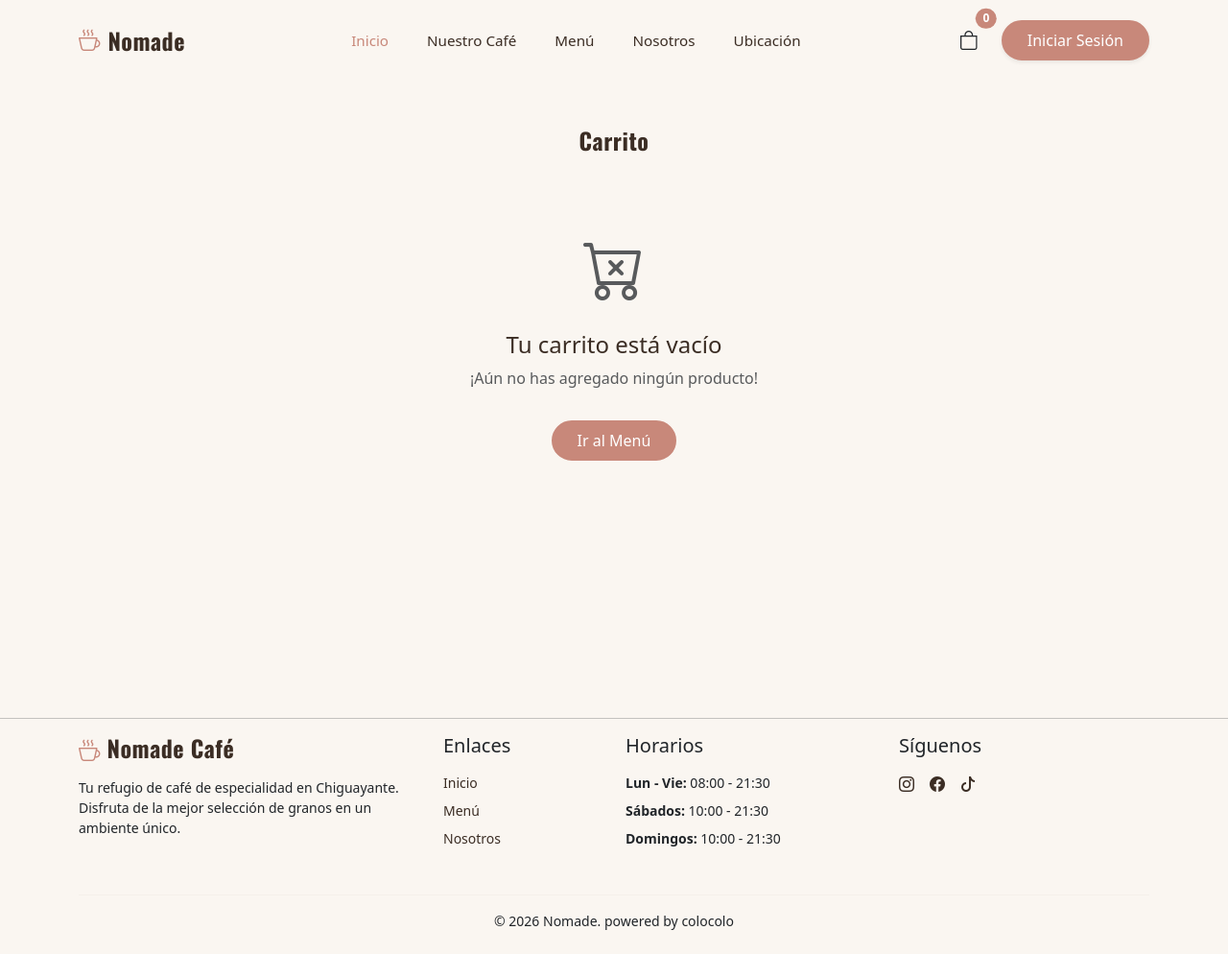
After one commit to xannbtw/webdjango, a Django app: page /carrito/ in a window 1280 px wide. The commit adds this page. Shown: the whole page at 96% size. Run offline with Django 5.2, Linux system fonts and the light colour scheme.

Commit message:
carrito y comentarios, falta borrar los productos del carrito

```diff
--- /dev/null
+++ b/catalogo/context_processors.py
@@ -0,0 +1,7 @@
+def cantidad_carrito(request):
+    total = 0
+    if 'carrito' in request.session: # si ya hay un carrito
+        for key, value in request.session['carrito'].items():
+            total += value['cantidad'] # suma la cantidad de cada prod guardado
+
+    return {'cantidad_carrito' : total} #envia la cantidad al html
--- a/catalogo/templates/catalogo/base.html
+++ b/catalogo/templates/catalogo/base.html
@@ -39,10 +39,10 @@
                     </ul>
 
                     <div class="d-flex align-items-center gap-3">
-                        <a href="#" class="position-relative text-dark text-decoration-none p-2">
+                        <a href="{% url 'ver_carrito' %}" class="position-relative text-dark text-decoration-none p-2">
                             <i class="bi bi-bag fs-5"></i>
                             <span class="position-absolute top-0 start-100 translate-middle badge rounded-pill" style="background-color: var(--primary); font-size: 0.75rem;">
-                                0
+                                {{cantidad_carrito | default:"0"}}
                             </span>
                         </a>
 
@@ -67,6 +67,7 @@
 
 
         <footer class="pt-5 pb-4 mt-5">
+            <hr class="mt-2 mb-3" style="border-color: solid var(--border);">
             <div class="container">
                 <div class="row">
 
--- /dev/null
+++ b/catalogo/templates/catalogo/carrito.html
@@ -0,0 +1,53 @@
+{% extends 'catalogo/base.html' %}
+
+{% block content %}
+
+<div class="container py-5" style="min-height: 70vh;">
+    <h2 class="brand-text mb-4 text-center">Carrito</h2>
+
+    {% if carrito_list %}
+        <div class="card shadow-sm border-0" style="border-radius: 15px; background-color: var(--card);">
+            <div class="card-body p-4">
+                <div class="table-responsive">
+                    <table class="table table-borderless align-middle">
+                        <thead style="border-bottom: 2p x solid var(--border);">
+                            <tr class="text-muted">
+                                <th>Producto</th>
+                                <th>Precio</th>
+                                <th>Cantidad</th>
+                                <th class="text-end">Subtotal</th>
+                            </tr>
+                        </thead>
+                        <tbody>
+                            {% for item in carrito_list %}
+                            <tr style="border-bottom: 1px solid var(--border);">
+                                <td class="py-3 fw-bold" style="color: var(--foreground);">{{ item.nombre }}</td>
+                                <td class="py-3 text-muted">${{ item.precio }}</td>
+                                <td class="py-3">{{ item.cantidad }}</td>
+                                <td class="py-3 text-end fw-bold" style="color: var(--primary);">${{ item.subtotal }}</td>
+                            </tr>
+                            {% endfor %}
+                        </tbody>
+                    </table>
+                </div>
+
+                <div class="d-flex flex-column align-items-end mt-4 pt-3" style="border-top: 2px solid var(--border);">
+                    <h3 class="brand-text">Total: <span style="color: var(--primary);">${{ total_carrito }}</span></h3>
+                    <div class="mt-3 d-flex gap-2">
+                        <a href="{% url 'menu' %}" class="btn btn-outline-dark rounded-pill px-4">Seguir Comprando</a>
+                        <a href="#" class="btn rounded-pill px-4 shadow-sm">Finalizar Pedido</a>
+                    </div>
+                </div>
+            </div>
+        </div>
+    {% else %}
+        <div class="text-center py-5">
+            <i class="bi bi-cart-x text-muted" style="font-size: 4rem;"></i>
+            <h4 class="mt-3" style="color: var(--foreground);">Tu carrito está vacío</h4>
+            <p class="text-muted">¡Aún no has agregado ningún producto!</p>
+            <a href="{% url 'menu' %}" class="btn rounded-pill px-4 mt-3">Ir al Menú</a>
+        </div>
+    {% endif %}
+</div>
+
+{% endblock content %}
--- a/catalogo/templates/catalogo/inicio.html
+++ b/catalogo/templates/catalogo/inicio.html
@@ -46,7 +46,7 @@
                         <div class="mt-auto">
                             <h5 class="fw-bold mb-3" style="color: var(--primary);">${{ producto.precio }}</h5>
 
-                            <form action="#" method="POST">
+                            <form action="{% url 'agregar_carrito' producto.id %}" method="POST">
                                 {% csrf_token %}
                                 <input type="hidden" name="product_id" value="{{ producto.id }}">
                                 <button type="submit" class="btn btn-outline-dark rounded-pill w-100">Agregar al Carrito</button>
--- a/catalogo/templates/catalogo/productos.html
+++ b/catalogo/templates/catalogo/productos.html
@@ -29,7 +29,7 @@
                     <p class="card-text text-muted small mb-3">{{ producto.descripcion|truncatewords:15 }}</p>
                     <h5 class="fw-bold mb-3" style="color: var(--primary);">${{ producto.precio }}</h5>
 
-                    <form action="#" method="POST">
+                    <form action="{% url 'agregar_carrito' producto.id %}" method="POST">
                         {% csrf_token %}
                         <input type="hidden" name="product_id" value="{{ producto.id }}">
                         <button type="submit" class="btn btn-outline-dark rounded-pill w-100">Agregar al Carrito</button>
--- a/catalogo/urls.py
+++ b/catalogo/urls.py
@@ -7,5 +7,7 @@ urlpatterns = [
     path('menu/', views.menu_view, name='menu'),
     path('categoria/<int:categoria_id>/', views.ordernar_categorias_view, name='filtro_categoria'),
     path('nuestro-cafe/', views.cafe_views, name='nuestro_cafe'),
-    path('ubicacion/', views.ubi_views, name='ubicacion')
+    path('ubicacion/', views.ubi_views, name='ubicacion'),
+    path('agregar/<int:producto_id>/', views.agregar_carrito, name='agregar_carrito'),
+    path('carrito/', views.ver_carrito, name='ver_carrito'),
 ]
--- a/catalogo/views.py
+++ b/catalogo/views.py
@@ -1,35 +1,83 @@
-from django.shortcuts import render
+from django.shortcuts import render, redirect, get_object_or_404
+from django.contrib import messages
 from .models import Categoria, Producto
 # Create your views here.
 
 def catalogo_view(request):
-    productos = Producto.objects.all()
+    productos = Producto.objects.all()# se traen todos los productos de la bd.
 
     contexto = {
-        'productos': productos
+        'productos': productos # se prepara el diccionario para mandarlo al html.
     }
 
-    return render(request, 'catalogo/inicio.html', contexto)
+    return render(request, 'catalogo/inicio.html', contexto) # se muestra la pagina de inicio.
 
 def nosotros_view(request):
-    return render(request, 'catalogo/nosotros.html')
+    return render(request, 'catalogo/nosotros.html')# vista de nosotros.
 
 def menu_view(request):
-    categorias = Categoria.objects.all()
-    return render(request, 'catalogo/menu.html', {'categorias': categorias})
+    categorias = Categoria.objects.all() # se traen todas las categorias de la bd.
+    return render(request, 'catalogo/menu.html', {'categorias': categorias}) # se mandan las categorias al menu.
 
 def ordernar_categorias_view(request, categoria_id):
-    categoria = Categoria.objects.get(id=categoria_id)
-    productos = Producto.objects.filter(categoria=categoria)
+    categoria = Categoria.objects.get(id=categoria_id) # se busca la categoria.
+    productos = Producto.objects.filter(categoria=categoria) # buscan los productos que pertenecen a esa categoria.
 
     contexto = {
         'categoria': categoria,
         'productos': productos
     }
-    return render(request, 'catalogo/productos.html', contexto)
+    return render(request, 'catalogo/productos.html', contexto) # se muestran los productos filtrados.
 
 def cafe_views(request):
-    return render(request, 'catalogo/nuestro-cafe.html')
+    return render(request, 'catalogo/nuestro-cafe.html') # vista de nuestro cafe
 
 def ubi_views(request):
-    return render(request, 'catalogo/ubicacion.html')
+    return render(request, 'catalogo/ubicacion.html') # vista de la ubi
+
+def agregar_carrito(request, producto_id):
+    if request.method == 'POST':
+        producto = get_object_or_404(Producto, id=producto_id) # se busca el producto.
+        carrito = request.session.get('carrito', {}) # si el cliente tiene un carrito se usa, si no se crea uno vacio.
+        id_str = str(producto_id) # se guarda el id como string.
+        if id_str in carrito:
+            carrito[id_str]['cantidad'] += 1 #si ya esta el prod en el carro se suma 1.
+        else: # si no esta, se agrega con los datos.
+            carrito[id_str] = {
+                'producto_id': producto_id,
+                'nombre': producto.nombre,
+                'precio': producto.precio,
+                'cantidad': 1,
+            }
+
+        request.session['carrito'] = carrito # se guarda el carrito actualizado
+        messages.success(request, 'producto agregado.')
+        return redirect('menu') # se redirige al menu
+    return redirect('inicio')
+
+def ver_carrito(request):
+    carrito = request.session.get('carrito', {}) # Traemos el carrito de la sesion
+    total_carrito = 0
+    carrito_list = []
+
+    for key, item in carrito.items(): # Recorremos lo que hay guardado para sacar las cuentas
+        precio = item['precio']
+        cantidad = item['cantidad']
+        subtotal = precio * cantidad # se multiplica para el subtotal
+
+        total_carrito += subtotal
+
+        # Armamos una lista ordenada para el html
+        carrito_list.append({
+            'id': key,
+            'nombre': item['nombre'],
+            'precio': item['precio'],
+            'cantidad': cantidad,
+            'subtotal': subtotal
+        })
+
+    context = {
+        'carrito_list': carrito_list,
+        'total_carrito': total_carrito,
+    }
+    return render(request, 'catalogo/carrito.html', context)
--- a/web/settings.py
+++ b/web/settings.py
@@ -47,6 +47,7 @@ TEMPLATES = [
                 'django.template.context_processors.request',
                 'django.contrib.auth.context_processors.auth',
                 'django.contrib.messages.context_processors.messages',
+                'catalogo.context_processors.cantidad_carrito',
             ],
         },
     },
```
Also changed, not shown: db.sqlite3.
